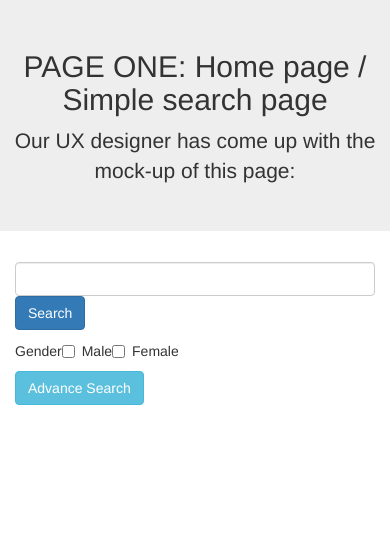
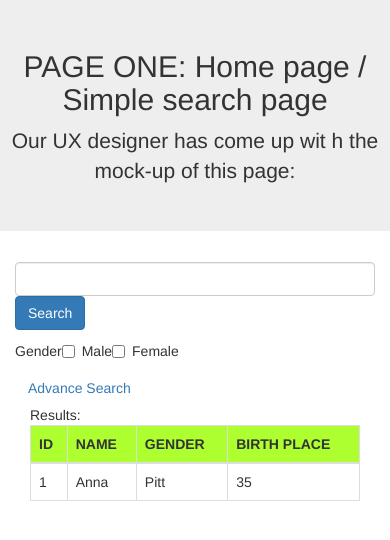
Before and after one commit to ArifJaffery/AppsCore, an Angular app: page / in a window 390 px wide. Shown: the top 540 px of the page. Built offline with nearby package versions, Linux system fonts and the light colour scheme.

Commit message:
Style Search template using bootstrap responsive classes

```diff
--- a/src/app/components/search-component.html
+++ b/src/app/components/search-component.html
@@ -1,7 +1,7 @@
 
 <div class="jumbotron text-center">
     <h2>PAGE ONE: Home page / Simple search page</h2>
-    <p>Our UX designer has come up with the mock-up of this page:</p>
+    <p>Our UX designer has come up wit  h the mock-up of this page:</p>
 </div>
 
 <div class="container">
@@ -21,7 +21,39 @@
             </div>
         </div>
         <div class="col-sm-4">
-                <a href="#" class="btn btn-info" role="button">Advance Search</a>
+                <button type="button" class="btn btn-link">Advance Search</button>
+        </div>
+    </div>
+
+
+    <div class="container">
+        <div class="row">
+                <div class="col-sm-11">
+                    <span>Results:</span>
+                </div>
+        </div>
+
+        <div class="table-responsive">
+
+            <table class="table table-bordered">
+                <thead>
+
+                    <tr style="background-color:greenyellow">
+                        <th>ID</th>
+                        <th>NAME</th>
+                        <th>GENDER</th>
+                        <th>BIRTH PLACE</th>
+                    </tr>
+                </thead>
+                <tbody>
+                    <tr>
+                        <td>1</td>
+                        <td>Anna</td>
+                        <td>Pitt</td>
+                        <td>35</td>
+                    </tr>
+                </tbody>
+            </table>
         </div>
     </div>
 </div>
```
